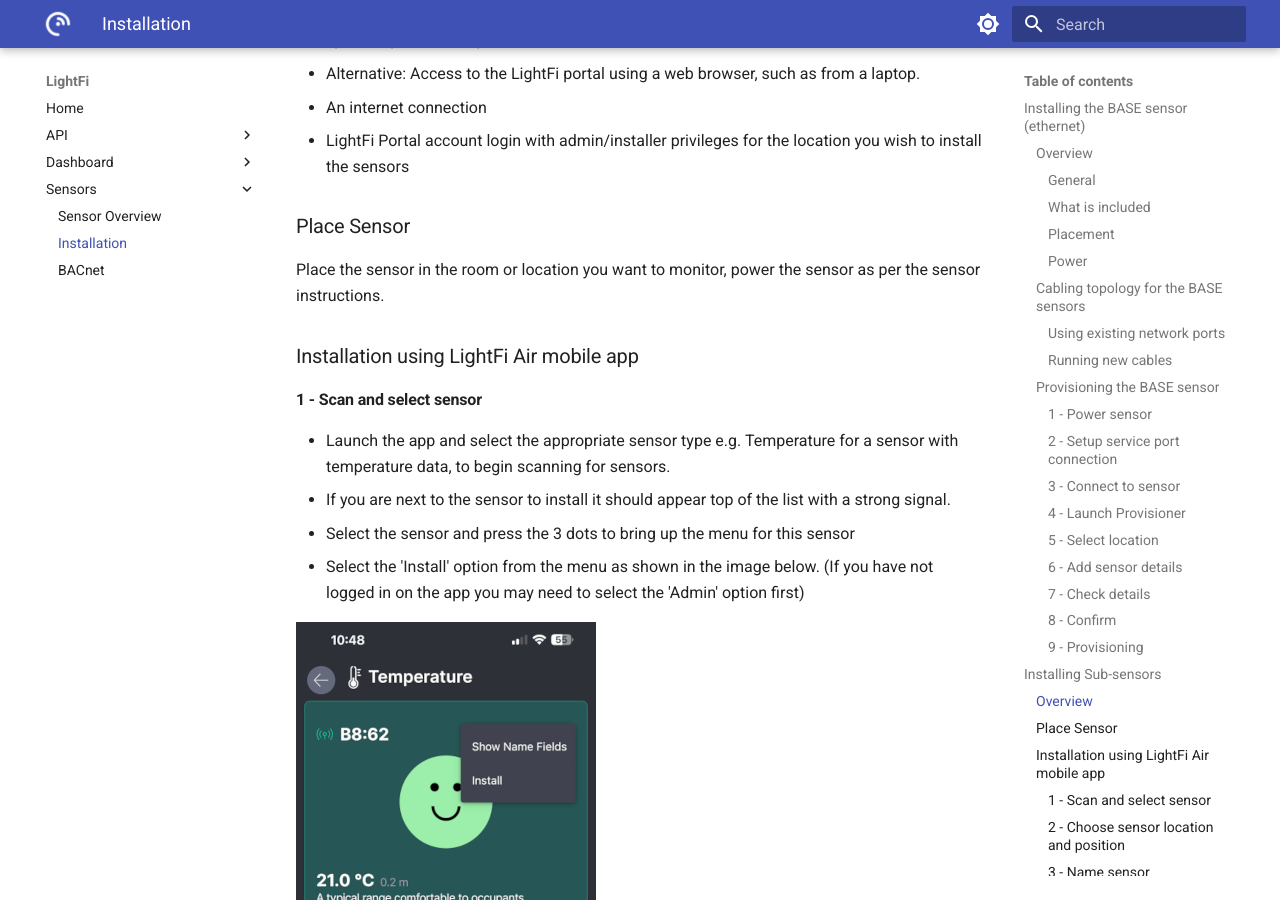
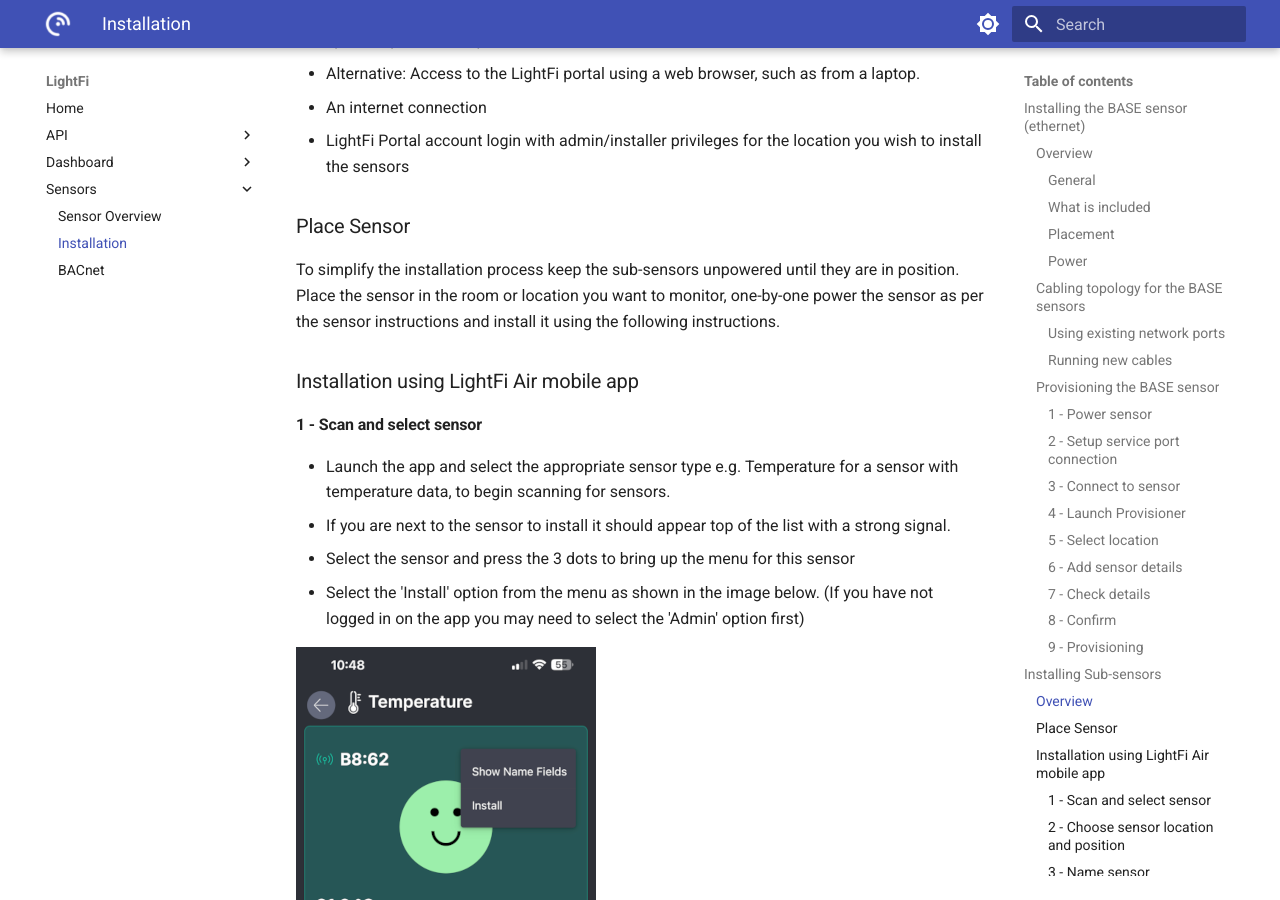
Before and after one commit to LightFiLimited/lf-documentation, an MkDocs documentation site: the page built from docs/sensors/01_install.md, in a window 1280 px wide and 900 px high, scrolled down 7998 px. Built offline with MkDocs 1.6.1 and Material for MkDocs 9.7.7, drawn with Linux system fonts in a browser that asks for light colours.

Commit message:
Tweak install wording

```diff
--- a/docs/sensors/01_install.md
+++ b/docs/sensors/01_install.md
@@ -182,8 +182,9 @@
 
 ### Place Sensor
 
-Place the sensor in the room or location you want to monitor,
-power the sensor as per the sensor instructions.
+To simplify the installation process keep the sub-sensors unpowered until they are in position. Place the sensor in the room or location you want to monitor,
+one-by-one power the sensor as per the sensor instructions and
+install it using the following instructions.
 
 ### Installation using LightFi Air mobile app
 
```
